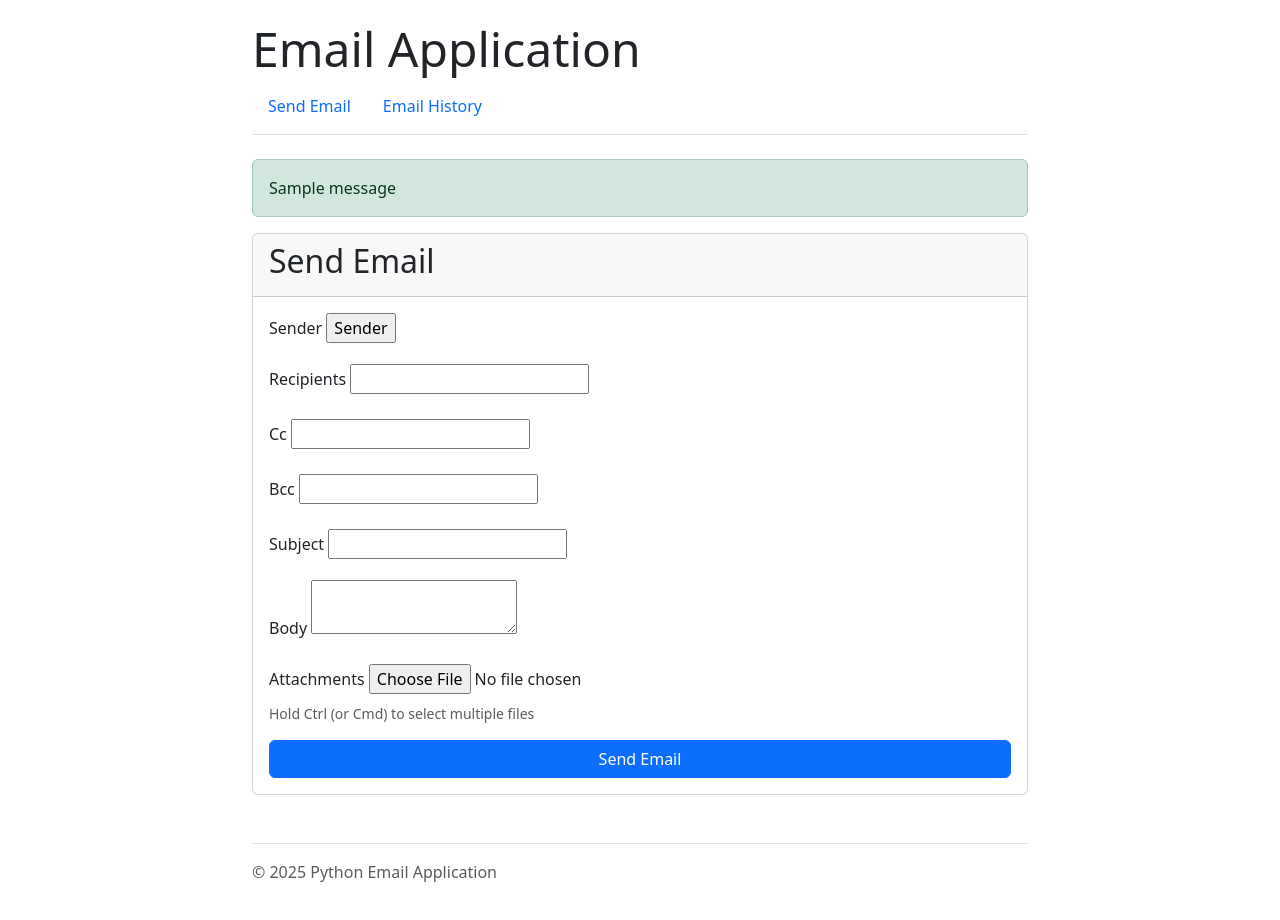
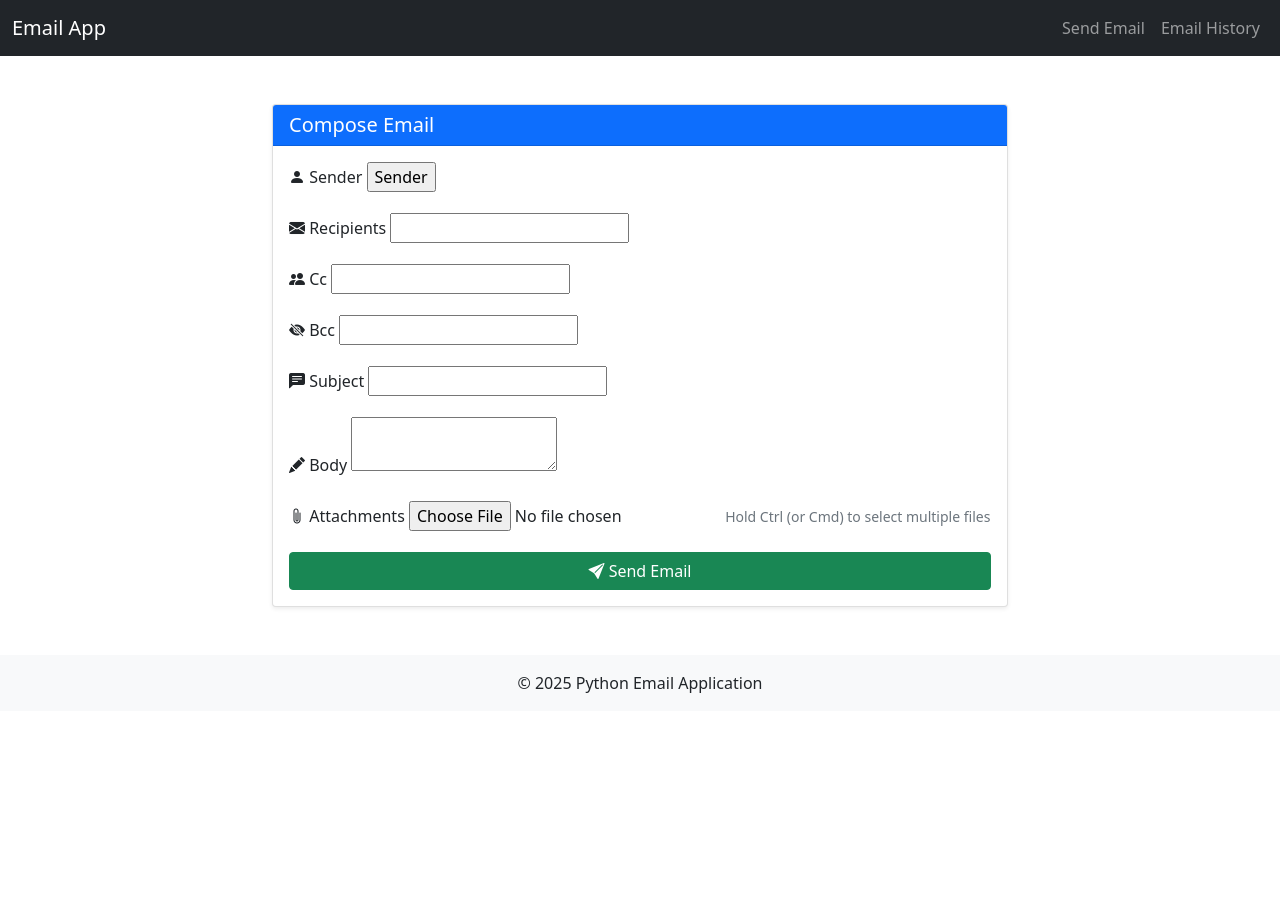
Before and after one commit to certifiedJ/CPAN-226-Project, a Django app: template email_app/emailer/templates/emailer/email_form.html in a window 1280 px wide. After the commit the page ends 693 px from the top, so only its background shows below. Run offline with Django 3.2, Linux system fonts and the light colour scheme; the template is opened without the code that fills it, so the values that code supplies are empty, except form fields; one stand-in notice (Sample message) is shown; form fields are guessed from the names that the template uses; some libraries are stand-ins or nearby versions.

Commit message:
UI change and confirmation modal added prior to sending an email

```diff
--- a/email_app/email_app/settings.py
+++ b/email_app/email_app/settings.py
@@ -50,6 +50,7 @@
     'django.contrib.messages',
     'django.contrib.staticfiles',
     'emailer',
+    'widget_tweaks',
 ]
 
 MIDDLEWARE = [
--- a/email_app/emailer/templates/emailer/base.html
+++ b/email_app/emailer/templates/emailer/base.html
@@ -1,51 +1,65 @@
 <!DOCTYPE html>
 <html lang="en">
 <head>
-    <meta charset="UTF-8">
-    <meta name="viewport" content="width=device-width, initial-scale=1.0">
-    <title>{% block title %}Email Application{% endblock %}</title>
-    <!-- Bootstrap CSS -->
-    <link href="https://cdn.jsdelivr.net/npm/bootstrap@5.3.0-alpha1/dist/css/bootstrap.min.css" rel="stylesheet">
-    <style>
-        body {
-            padding-top: 20px;
-            padding-bottom: 20px;
-        }
-        .container {
-            max-width: 800px;
-        }
-    </style>
+  <meta charset="UTF-8" />
+  <title>{% block title %}Email Application{% endblock %}</title>
+
+  <!-- Bootstrap 5 CSS -->
+  <link
+    href="https://cdn.jsdelivr.net/npm/bootstrap@5.1.3/dist/css/bootstrap.min.css"
+    rel="stylesheet"
+  />
+
+  <!-- (Optional) Bootstrap Icons -->
+  <link
+    rel="stylesheet"
+    href="https://cdn.jsdelivr.net/npm/bootstrap-icons@1.10.5/font/bootstrap-icons.css"
+  />
+
+  {% block extra_head %}{% endblock %}
 </head>
 <body>
-    <div class="container">
-        <header class="mb-4 border-bottom pb-2">
-            <h1 class="display-5">Email Application</h1>
-            <nav class="nav">
-                <a class="nav-link" href="{% url 'email_form' %}">Send Email</a>
-                <a class="nav-link" href="{% url 'email_history' %}">Email History</a>
-            </nav>
-        </header>
 
-        <main>
-            {% if messages %}
-                <div class="messages">
-                    {% for message in messages %}
-                        <div class="alert alert-{{ message.tags }}">
-                            {{ message }}
-                        </div>
-                    {% endfor %}
-                </div>
-            {% endif %}
+  <!-- Navigation Bar -->
+  <nav class="navbar navbar-expand-lg navbar-dark bg-dark">
+    <div class="container-fluid">
+      <a class="navbar-brand" href="#">Email App</a>
+      <button
+        class="navbar-toggler"
+        type="button"
+        data-bs-toggle="collapse"
+        data-bs-target="#navbarNav"
+        aria-controls="navbarNav"
+        aria-expanded="false"
+        aria-label="Toggle navigation"
+      >
+        <span class="navbar-toggler-icon"></span>
+      </button>
 
-            {% block content %}{% endblock %}
-        </main>
+      <div class="collapse navbar-collapse" id="navbarNav">
+        <ul class="navbar-nav ms-auto">
+          <li class="nav-item">
+            <a class="nav-link" href="{% url 'email_form' %}">Send Email</a>
+          </li>
+          <li class="nav-item">
+            <a class="nav-link" href="{% url 'email_history' %}">Email History</a>
+          </li>
+        </ul>
+      </div>
+    </div>
+  </nav>
 
-        <footer class="mt-5 pt-3 text-muted border-top">
-            <p>&copy; {% now "Y" %} Python Email Application</p>
-        </footer>
-    </div>
+  <!-- Main container for page content -->
+  <div class="container my-5">
+    {% block content %}{% endblock %}
+  </div>
 
-    <!-- Bootstrap JS Bundle -->
-    <script src="https://cdn.jsdelivr.net/npm/bootstrap@5.3.0-alpha1/dist/js/bootstrap.bundle.min.js"></script>
+  <!-- Footer -->
+  <footer class="bg-light text-center py-3">
+    <p class="mb-0">© 2025 Python Email Application</p>
+  </footer>
+
+  <!-- Bootstrap 5 JavaScript (for interactive components) -->
+  <script src="https://cdn.jsdelivr.net/npm/bootstrap@5.1.3/dist/js/bootstrap.bundle.min.js"></script>
 </body>
 </html>
--- a/email_app/emailer/templates/emailer/email_form.html
+++ b/email_app/emailer/templates/emailer/email_form.html
@@ -1,20 +1,24 @@
 {% extends 'emailer/base.html' %}
-
-{% block title %}Send Email{% endblock %}
+{% load widget_tweaks %}
+{% block title %}Compose Email{% endblock %}
 
 {% block content %}
-<div class="card">
-    <div class="card-header">
-        <h2>Send Email</h2>
+<div class="row">
+  <div class="col-md-8 offset-md-2">
+    <div class="card shadow-sm">
+      <div class="card-header bg-primary text-white">
+        <h5 class="card-title mb-0">Compose Email</h5>
       </div>
       <div class="card-body">
-        <form method="post" enctype="multipart/form-data">
+        <form id="emailForm" method="post" enctype="multipart/form-data">
           {% csrf_token %}
 
-            <div class="row mb-3">
-                <div class="col-md-6">
-                    <label for="{{ form.sender.id_for_label }}" class="form-label">{{ form.sender.label }}</label>
-                    {{ form.sender }}
+          <!-- Sender -->
+          <div class="mb-3">
+            <label for="{{ form.sender.id_for_label }}" class="form-label">
+              <i class="bi bi-person-fill"></i> {{ form.sender.label }}
+            </label>
+            {{ form.sender|add_class:"form-control" }}
             {% if form.sender.errors %}
               <div class="text-danger">
                 {% for error in form.sender.errors %}
@@ -23,13 +27,14 @@
               </div>
             {% endif %}
           </div>
-            </div>
 
-            <div class="row mb-3">
-                <div class="col-md-12">
-                    <label for="{{ form.recipients.id_for_label }}" class="form-label">{{ form.recipients.label }}</label>
-                    {{ form.recipients }}
-                    <div class="form-text">{{ form.recipients.help_text }}</div>
+          <!-- Recipients -->
+          <div class="mb-3">
+            <label for="{{ form.recipients.id_for_label }}" class="form-label">
+              <i class="bi bi-envelope-fill"></i> {{ form.recipients.label }}
+            </label>
+            {{ form.recipients|add_class:"form-control" }}
+            <small class="form-text">{{ form.recipients.help_text }}</small>
             {% if form.recipients.errors %}
               <div class="text-danger">
                 {% for error in form.recipients.errors %}
@@ -38,13 +43,14 @@
               </div>
             {% endif %}
           </div>
-            </div>
 
-            <div class="row mb-3">
-                <div class="col-md-12">
-                    <label for="{{ form.cc.id_for_label }}" class="form-label">{{ form.cc.label }}</label>
-                    {{ form.cc }}
-                    <div class="form-text">{{ form.cc.help_text }}</div>
+          <!-- CC -->
+          <div class="mb-3">
+            <label for="{{ form.cc.id_for_label }}" class="form-label">
+              <i class="bi bi-people-fill"></i> {{ form.cc.label }}
+            </label>
+            {{ form.cc|add_class:"form-control" }}
+            <small class="form-text">{{ form.cc.help_text }}</small>
             {% if form.cc.errors %}
               <div class="text-danger">
                 {% for error in form.cc.errors %}
@@ -53,14 +59,14 @@
               </div>
             {% endif %}
           </div>
-            </div>
 
-            <!-- Add the BCC field here -->
-            <div class="row mb-3">
-                <div class="col-md-12">
-                    <label for="{{ form.bcc.id_for_label }}" class="form-label">{{ form.bcc.label }}</label>
-                    {{ form.bcc }}
-                    <div class="form-text">{{ form.bcc.help_text }}</div>
+          <!-- BCC -->
+          <div class="mb-3">
+            <label for="{{ form.bcc.id_for_label }}" class="form-label">
+              <i class="bi bi-eye-slash-fill"></i> {{ form.bcc.label }}
+            </label>
+            {{ form.bcc|add_class:"form-control" }}
+            <small class="form-text">{{ form.bcc.help_text }}</small>
             {% if form.bcc.errors %}
               <div class="text-danger">
                 {% for error in form.bcc.errors %}
@@ -69,12 +75,13 @@
               </div>
             {% endif %}
           </div>
-            </div>
 
-            <div class="row mb-3">
-                <div class="col-md-12">
-                    <label for="{{ form.subject.id_for_label }}" class="form-label">{{ form.subject.label }}</label>
-                    {{ form.subject }}
+          <!-- Subject -->
+          <div class="mb-3">
+            <label for="{{ form.subject.id_for_label }}" class="form-label">
+              <i class="bi bi-chat-left-text-fill"></i> {{ form.subject.label }}
+            </label>
+            {{ form.subject|add_class:"form-control" }}
             {% if form.subject.errors %}
               <div class="text-danger">
                 {% for error in form.subject.errors %}
@@ -83,12 +90,13 @@
               </div>
             {% endif %}
           </div>
-            </div>
 
-            <div class="row mb-3">
-                <div class="col-md-12">
-                    <label for="{{ form.body.id_for_label }}" class="form-label">{{ form.body.label }}</label>
-                    {{ form.body }}
+          <!-- Body -->
+          <div class="mb-3">
+            <label for="{{ form.body.id_for_label }}" class="form-label">
+              <i class="bi bi-pencil-fill"></i> {{ form.body.label }}
+            </label>
+            {{ form.body|add_class:"form-control" }}
             {% if form.body.errors %}
               <div class="text-danger">
                 {% for error in form.body.errors %}
@@ -97,13 +105,14 @@
               </div>
             {% endif %}
           </div>
-            </div>
 
-            <div class="row mb-3">
-                <div class="col-md-12">
-                    <label for="{{ form.attachments.id_for_label }}" class="form-label">{{ form.attachments.label }}</label>
-                    {{ form.attachments }}
-                    <div class="form-text">Hold Ctrl (or Cmd) to select multiple files</div>
+          <!-- Attachments -->
+          <div class="mb-3">
+            <label for="{{ form.attachments.id_for_label }}" class="form-label">
+              <i class="bi bi-paperclip"></i> {{ form.attachments.label }}
+            </label>
+            {{ form.attachments|add_class:"form-control" }}
+            <small class="form-text">Hold Ctrl (or Cmd) to select multiple files</small>
             {% if form.attachments.errors %}
               <div class="text-danger">
                 {% for error in form.attachments.errors %}
@@ -112,12 +121,43 @@
               </div>
             {% endif %}
           </div>
-            </div>
 
-            <div class="d-grid gap-2">
-                <button type="submit" class="btn btn-primary">Send Email</button>
+          <!-- Trigger Modal Button (instead of form submit) -->
+          <div class="d-grid">
+            <button type="button" class="btn btn-success" data-bs-toggle="modal" data-bs-target="#confirmModal">
+              <i class="bi bi-send-fill"></i> Send Email
+            </button>
           </div>
         </form>
       </div>
     </div>
+  </div>
+</div>
+
+<!-- Confirmation Modal -->
+<div class="modal fade" id="confirmModal" tabindex="-1" aria-labelledby="confirmModalLabel" aria-hidden="true">
+  <div class="modal-dialog modal-dialog-centered">
+    <div class="modal-content">
+      <div class="modal-header">
+        <h5 class="modal-title" id="confirmModalLabel">Confirm Send</h5>
+        <button type="button" class="btn-close" data-bs-dismiss="modal" aria-label="Close"></button>
+      </div>
+      <div class="modal-body">
+        Are you sure you want to send this email?
+      </div>
+      <div class="modal-footer">
+        <button type="button" class="btn btn-secondary" data-bs-dismiss="modal">Cancel</button>
+        <button type="button" id="confirmButton" class="btn btn-success">Confirm</button>
+      </div>
+    </div>
+  </div>
+</div>
+
+<!-- JavaScript to submit the form after confirmation -->
+<script>
+  document.getElementById('confirmButton').addEventListener('click', function() {
+    // Submit the form when the user confirms in the modal
+    document.getElementById('emailForm').submit();
+  });
+</script>
 {% endblock %}
```
Also changed, not shown: README.md, email_app/db.sqlite3. Lines whose indentation alone changed are shown as unchanged.
